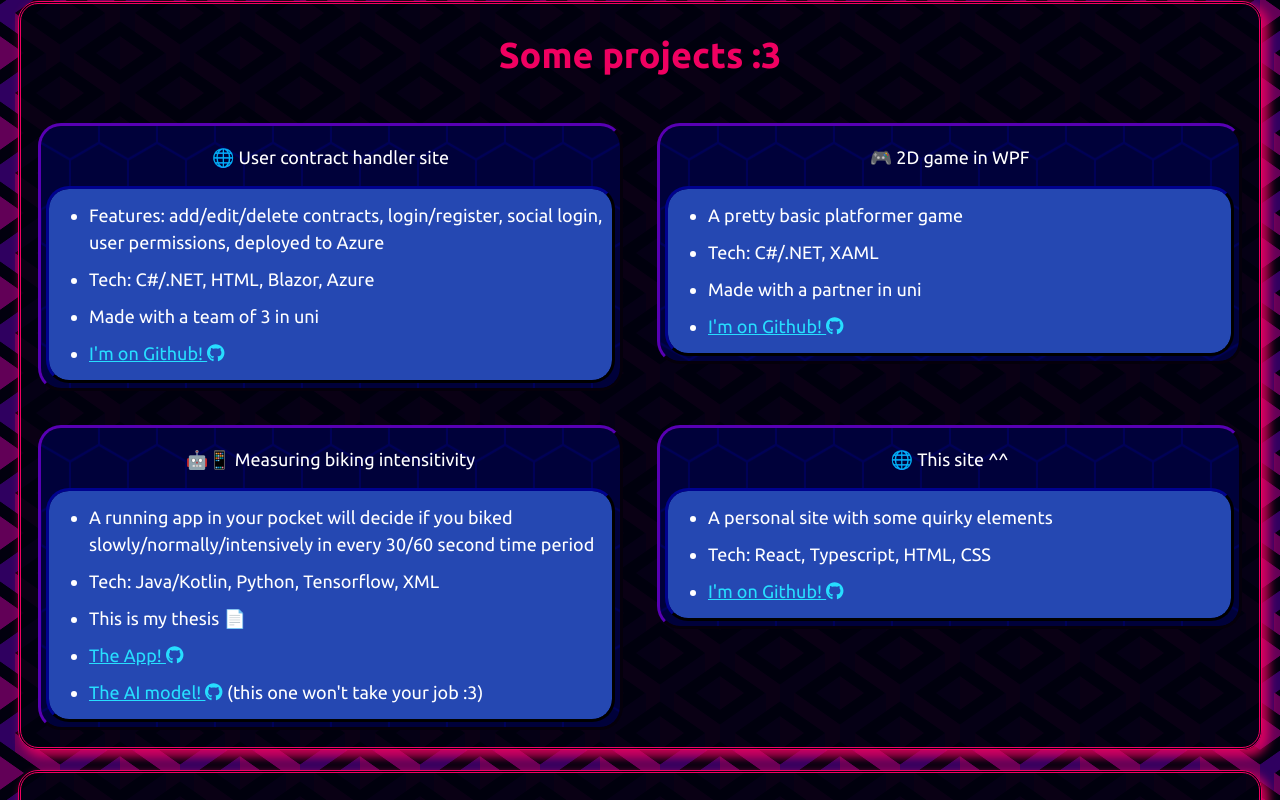
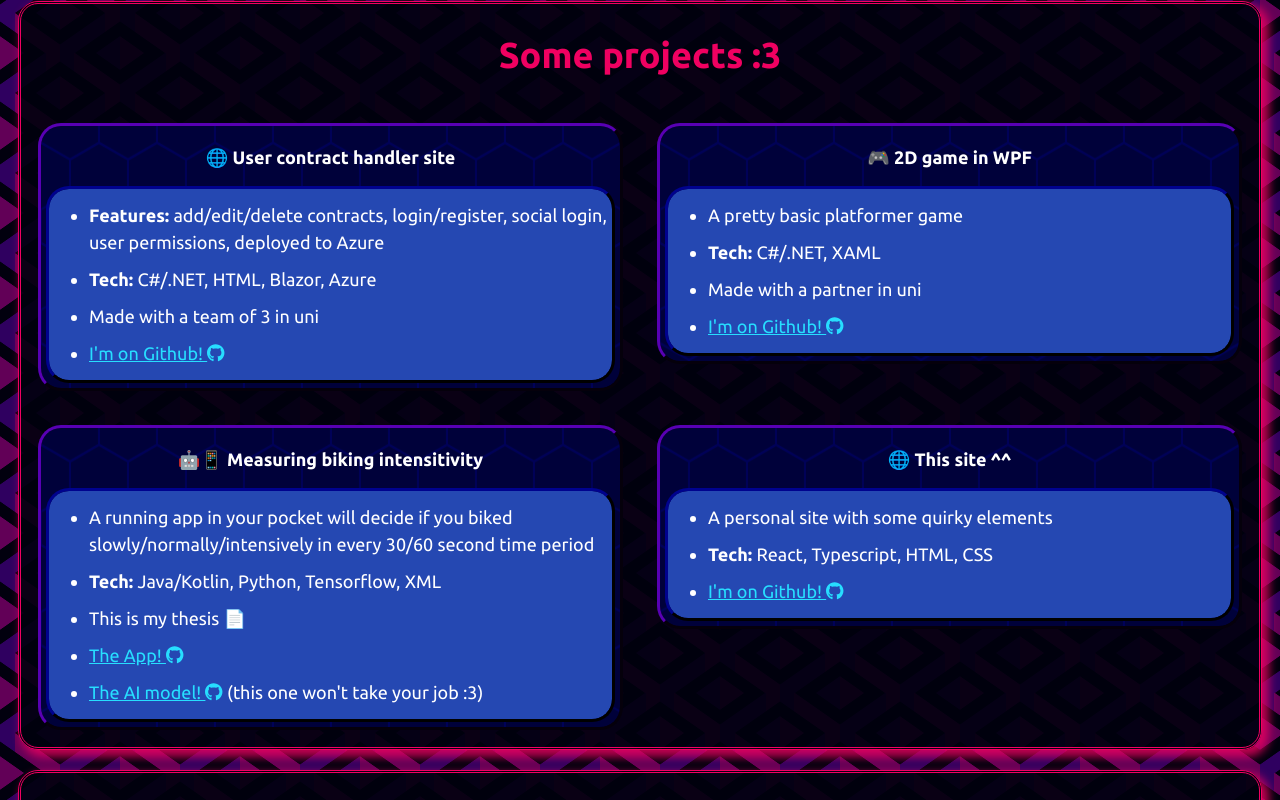
Before and after one commit to PrivateN00b/privatenoob.top, a React (Vite) app: page /Projects in a window 1280 px wide. Shown: the part 427-1227 px from the top of the page. Built offline with nearby package versions, Linux system fonts and the light colour scheme.

Commit message:
Added some boldness to already existing pages

```diff
--- /dev/null
+++ b/src/components/styled-components/block-list/BlockTitle.tsx
@@ -0,0 +1,7 @@
+import styled from "styled-components";
+
+const BlockTitle = styled.p`
+  font-weight: bold;
+`;
+
+export default BlockTitle;
--- a/src/components/ui/Checkbox.tsx
+++ b/src/components/ui/Checkbox.tsx
@@ -45,7 +45,9 @@ export default function CheckBox({ name }: CheckBoxProps) {
         onChange={() => setChecked(!checked)}
         style={{ display: "none" }}
       />
-      <span className="name">{name}</span>
+      <span style={{ fontWeight: "bold" }} className="name">
+        {name}
+      </span>
       <span className="checkmark">
         <FontAwesomeIcon icon={faCheck} />
       </span>
--- a/src/pages/blogs/Recipes/Recipe.tsx
+++ b/src/pages/blogs/Recipes/Recipe.tsx
@@ -56,7 +56,7 @@ export function Recipe({ to }: RecipeProps) {
           alt="Cinnamon rolls"
         />
         <Infos>
-          <span>pastry</span>
+          <span style={{ fontWeight: "bold" }}>pastry</span>
           <h3>Cinnamon & Coconut rolls</h3>
         </Infos>
       </CardTop>
--- a/src/pages/infos/About.tsx
+++ b/src/pages/infos/About.tsx
@@ -1,5 +1,6 @@
 import BlockList from "../../components/styled-components/block-list/BlockList";
 import BlockListDiv from "../../components/styled-components/block-list/BlockListDiv";
+import BlockTitle from "../../components/styled-components/block-list/BlockTitle";
 import CenteredH1 from "../../components/ui/CenteredH1";
 import Container from "../../components/ui/Container";
 import LeftSideDiv from "../../components/ui/LeftSideDiv";
@@ -41,7 +42,7 @@ function About() {
         </StyledParagraph>
         <div style={{ display: "flex", flexWrap: "wrap" }}>
           <BlockListDiv>
-            <p>🚴‍♂️ Hobbies</p>
+            <BlockTitle>🚴‍♂️ Hobbies</BlockTitle>
             <BlockList>
               <li>Programming</li>
               <li>Biking</li>
@@ -51,7 +52,7 @@ function About() {
           </BlockListDiv>
 
           <BlockListDiv>
-            <p>🎮 Games</p>
+            <BlockTitle>🎮 Games</BlockTitle>
             <BlockList>
               <li>Danganronpa</li>
               <li>NFS: Most Wanted 2005</li>
@@ -61,7 +62,7 @@ function About() {
           </BlockListDiv>
 
           <BlockListDiv>
-            <p>🍿 Shows/Movies</p>
+            <BlockTitle>🍿 Shows/Movies</BlockTitle>
             <BlockList>
               <li>Silent Voice</li>
               <li>Erased</li>
@@ -71,7 +72,7 @@ function About() {
           </BlockListDiv>
 
           <BlockListDiv>
-            <p>📕 Books</p>
+            <BlockTitle>📕 Books</BlockTitle>
             <BlockList>
               <li>Flowers for Algernon</li>
               <li>1984</li>
--- a/src/pages/infos/Projects.tsx
+++ b/src/pages/infos/Projects.tsx
@@ -5,6 +5,7 @@ import Container from "../../components/ui/Container";
 import { FontAwesomeIcon } from "@fortawesome/react-fontawesome";
 import { faGithub } from "@fortawesome/free-brands-svg-icons";
 import BaseContentDiv from "../../components/ui/BaseContentDiv";
+import BlockTitle from "../../components/styled-components/block-list/BlockTitle";
 
 function Projects() {
   return (
@@ -19,13 +20,16 @@ function Projects() {
           }}
         >
           <BlockListDiv>
-            <p>🌐 User contract handler site</p>
+            <BlockTitle>🌐 User contract handler site</BlockTitle>
             <BlockList>
               <li>
-                Features: add/edit/delete contracts, login/register, social
-                login, user permissions, deployed to Azure
+                <strong>Features:</strong> add/edit/delete contracts,
+                login/register, social login, user permissions, deployed to
+                Azure
               </li>
-              <li>Tech: C#/.NET, HTML, Blazor, Azure</li>
+              <li>
+                <strong>Tech:</strong> C#/.NET, HTML, Blazor, Azure
+              </li>
               <li>Made with a team of 3 in uni</li>
               <li>
                 <a href="https://github.com/NoobKozlegeny/G1WRGM_SOF_2022231">
@@ -36,10 +40,12 @@ function Projects() {
           </BlockListDiv>
 
           <BlockListDiv>
-            <p>🎮 2D game in WPF</p>
+            <BlockTitle>🎮 2D game in WPF</BlockTitle>
             <BlockList>
               <li>A pretty basic platformer game</li>
-              <li>Tech: C#/.NET, XAML</li>
+              <li>
+                <strong>Tech:</strong> C#/.NET, XAML
+              </li>
               <li>Made with a partner in uni</li>
               <li>
                 <a href="https://github.com/NoobKozlegeny/GUI_20212202_G1WRGM">
@@ -50,13 +56,15 @@ function Projects() {
           </BlockListDiv>
 
           <BlockListDiv>
-            <p>🤖📱 Measuring biking intensitivity</p>
+            <BlockTitle>🤖📱 Measuring biking intensitivity</BlockTitle>
             <BlockList>
               <li>
                 A running app in your pocket will decide if you biked
                 slowly/normally/intensively in every 30/60 second time period
               </li>
-              <li>Tech: Java/Kotlin, Python, Tensorflow, XML</li>
+              <li>
+                <strong>Tech:</strong> Java/Kotlin, Python, Tensorflow, XML
+              </li>
               <li>This is my thesis 📄</li>
               <li>
                 <a href="https://github.com/NoobKozlegeny/SensorCollector">
@@ -73,10 +81,12 @@ function Projects() {
           </BlockListDiv>
 
           <BlockListDiv>
-            <p>🌐 This site ^^</p>
+            <BlockTitle>🌐 This site ^^</BlockTitle>
             <BlockList>
               <li>A personal site with some quirky elements</li>
-              <li>Tech: React, Typescript, HTML, CSS</li>
+              <li>
+                <strong>Tech:</strong> React, Typescript, HTML, CSS
+              </li>
               <li>
                 <a href="https://github.com/NoobKozlegeny/privatenoob.top">
                   I'm on Github! <FontAwesomeIcon icon={faGithub} />
```
